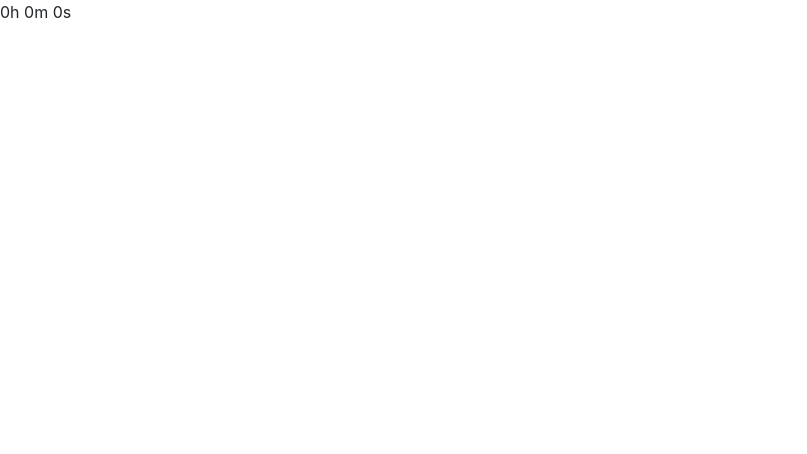
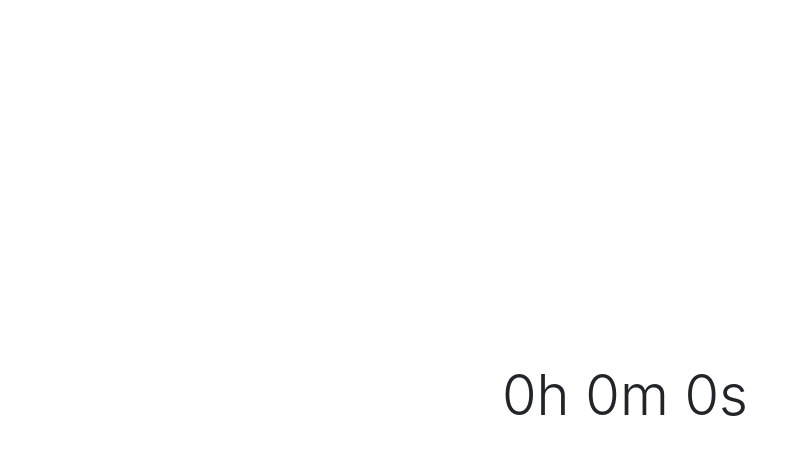
Before and after one commit to hoadh/gestimer, an Angular app: page /timer/1 in a window 1280 px wide. Shown: the top 454 px of the page, without its empty margins (0-807 px from the left). Built offline with nearby package versions, Linux system fonts and the light colour scheme.

Commit message:
make countdown text at center of page

```diff
--- a/src/app/pages/timer/timer.component.html
+++ b/src/app/pages/timer/timer.component.html
@@ -1 +1,7 @@
-{{seconds | timeformat}}
+<div class="container d-flex h-100">
+  <div class="row justify-content-center align-self-center w-100">
+    <div class="col-12 text-center">
+      <h1 class="display-4">{{seconds | timeformat}}</h1>
+    </div>
+  </div>
+</div>
--- a/src/styles.css
+++ b/src/styles.css
@@ -1 +1,3 @@
-/* You can add global styles to this file, and also import other style files */
+html,body {
+  height: 100%;
+}
```
